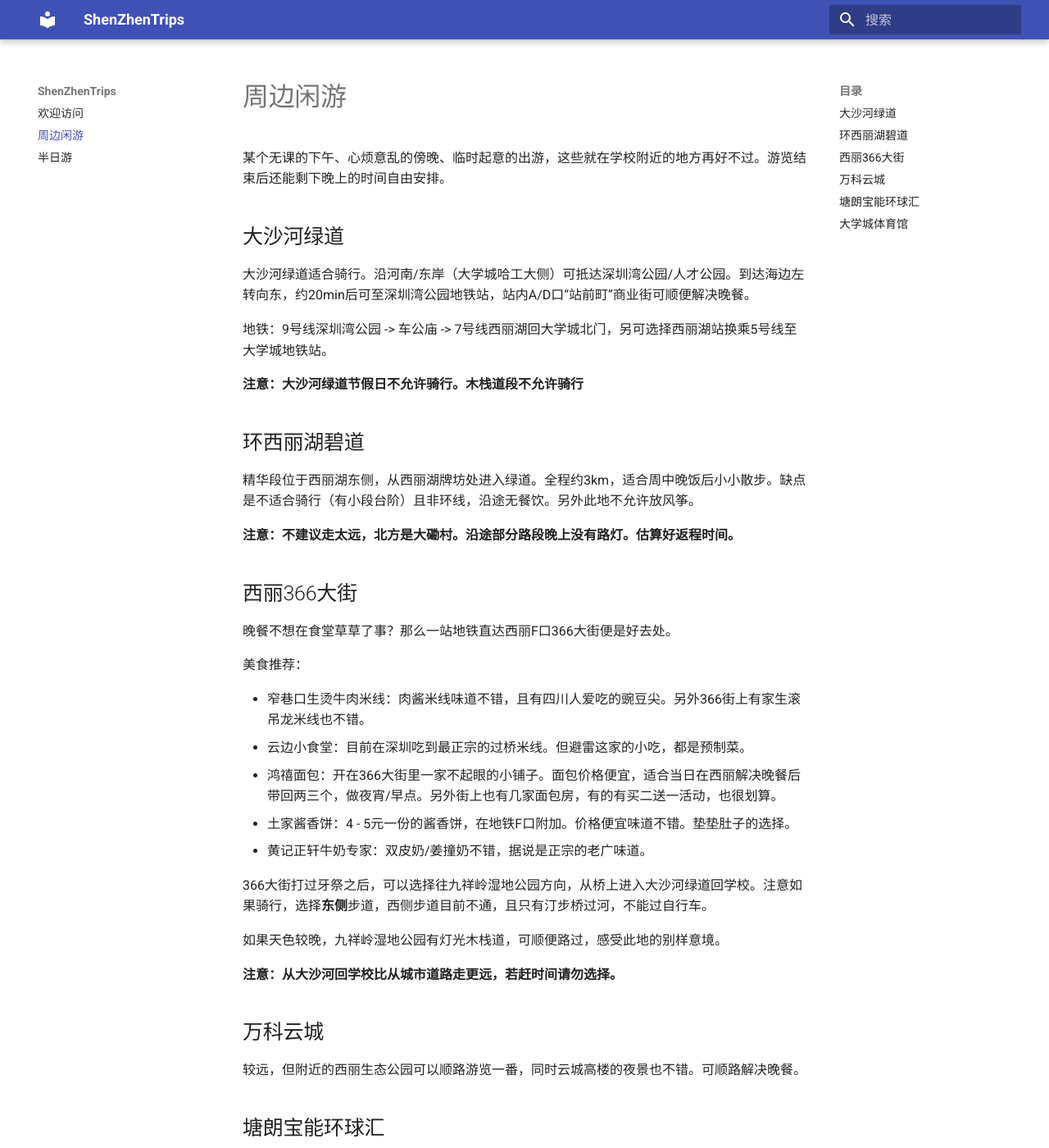
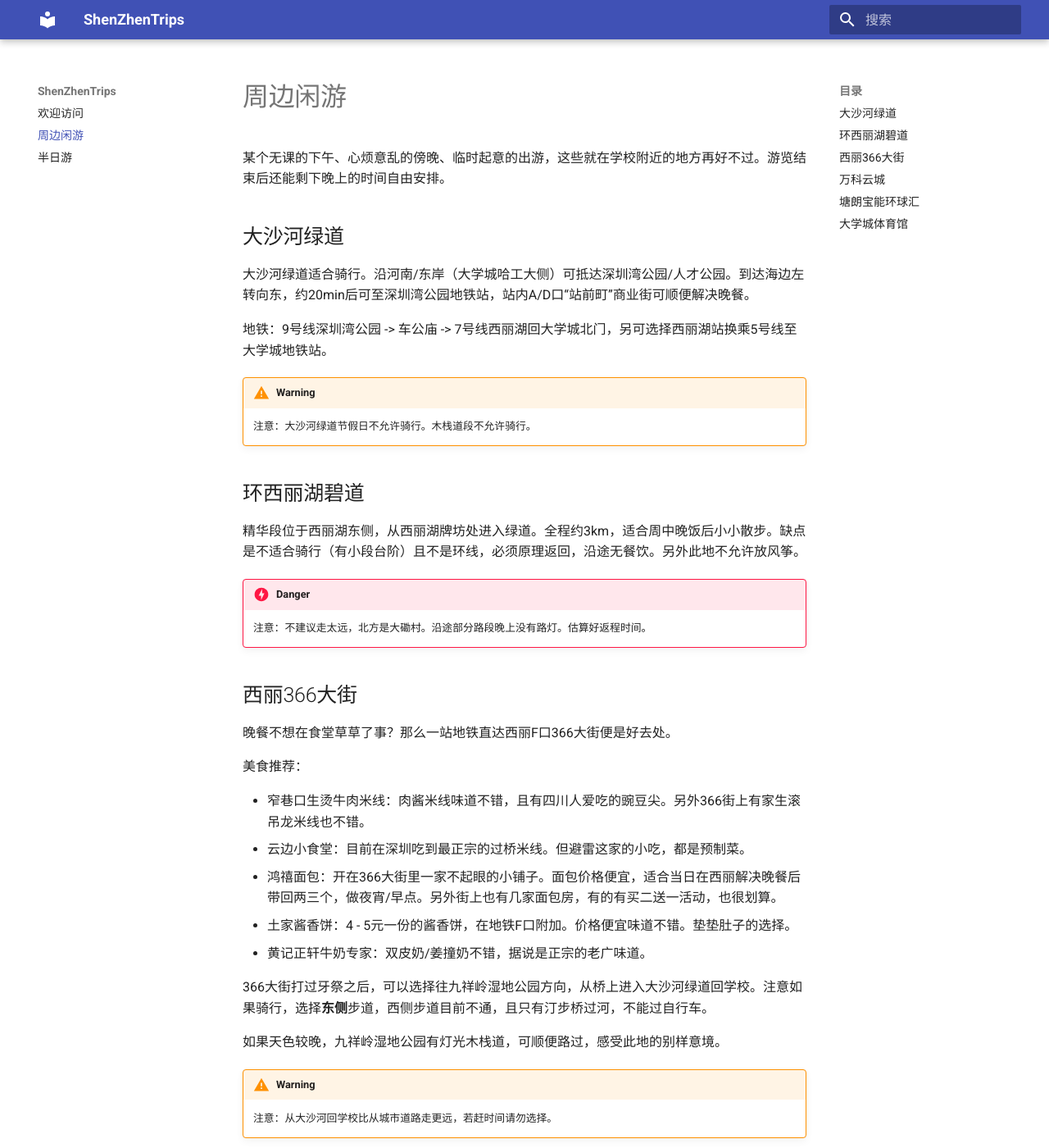
Before and after one commit to 9rz9rz/ShenzhenTrips, an MkDocs documentation site: the page built from docs/short_trips.md, in a window 1280 px wide and 1400 px high. Shown: the whole window at 82% size. Built offline with MkDocs 1.6.1 and Material for MkDocs 9.7.7, drawn with Linux system fonts in a browser that asks for light colours.

Commit message:
添加了warning块

```diff
--- a/docs/short_trips.md
+++ b/docs/short_trips.md
@@ -8,13 +8,15 @@
 
 地铁：9号线深圳湾公园 -> 车公庙 -> 7号线西丽湖回大学城北门，另可选择西丽湖站换乘5号线至大学城地铁站。
 
-**注意：大沙河绿道节假日不允许骑行。木栈道段不允许骑行**
+!!! warning
+    注意：大沙河绿道节假日不允许骑行。木栈道段不允许骑行。
 
 ## 环西丽湖碧道
 
-精华段位于西丽湖东侧，从西丽湖牌坊处进入绿道。全程约3km，适合周中晚饭后小小散步。缺点是不适合骑行（有小段台阶）且非环线，沿途无餐饮。另外此地不允许放风筝。
+精华段位于西丽湖东侧，从西丽湖牌坊处进入绿道。全程约3km，适合周中晚饭后小小散步。缺点是不适合骑行（有小段台阶）且不是环线，必须原理返回，沿途无餐饮。另外此地不允许放风筝。
 
-**注意：不建议走太远，北方是大磡村。沿途部分路段晚上没有路灯。估算好返程时间。**
+!!! danger
+    注意：不建议走太远，北方是大磡村。沿途部分路段晚上没有路灯。估算好返程时间。
 
 ## 西丽366大街
 
@@ -32,7 +34,8 @@
 
 如果天色较晚，九祥岭湿地公园有灯光木栈道，可顺便路过，感受此地的别样意境。
 
-**注意：从大沙河回学校比从城市道路走更远，若赶时间请勿选择。**
+!!! warning
+    注意：从大沙河回学校比从城市道路走更远，若赶时间请勿选择。
 
 ## 万科云城
 
--- a/mkdocs.yml
+++ b/mkdocs.yml
@@ -8,3 +8,12 @@ nav:
 theme:
   name: material
   language: zh
+
+markdown_extensions:
+  - attr_list
+  - md_in_html
+  - pymdownx.blocks.caption
+
+  - admonition
+  - pymdownx.details
+  - pymdownx.superfences
```
Also changed, not shown: other parts of docs/short_trips.md (+2 -1 lines), docs/half_day.md (+3 -2 lines), docs/index.md (+0 -2 lines).
